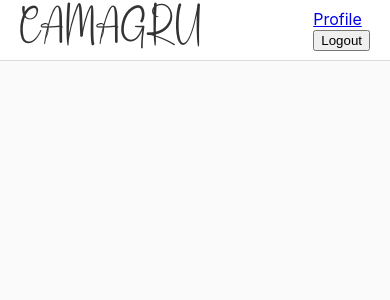
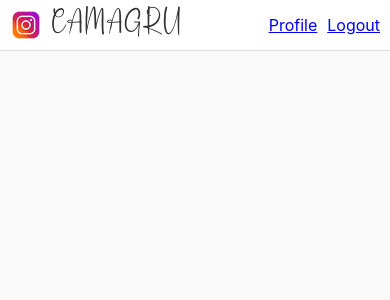
Before and after one commit to Robzzz95/camagru, a PHP site: page / in a window 390 px wide. Shown: the top 300 px of the page. Run offline with PHP 8.4, Linux system fonts and the light colour scheme; data that the repository does not hold is empty.

Commit message:
work in progress

```diff
--- a/src/core/Router.php
+++ b/src/core/Router.php
@@ -45,6 +45,10 @@ class Router
 				(new SettingsController())->index();
 				break;
 
+			case '/confirm':
+				require_once __DIR__ . '/../controllers/AuthController.php';
+				(new AuthController())->confirm();
+
 			default:
 				http_response_code(404);
 				echo 'Not found';
--- a/src/public/css/styles.css
+++ b/src/public/css/styles.css
@@ -14,6 +14,12 @@ body {
 	padding: 0 20px;
 }
 
+.nav-right {
+	display: flex;
+	gap: 10px;
+	align-items: center;
+}
+
 .profile-container {
 	max-width: 935px;
 	margin: 40px auto;
@@ -27,8 +33,8 @@ body {
 .avatar {
 	width: 150px;
 	height: 150px;
-	border-radius: 50%;
-	margin-right: 50px;
+	/* border-radius: 50%; */
+	/* margin-right: 50px; */
 }
 
 .profile-meta span {
@@ -37,22 +43,32 @@ body {
 
 @font-face {
 	font-family: 'Billabong';
-	src: url('/../assets/Billabong.otf') format('opentype');
+	src: url('../assets/Billabong.otf') format('opentype');
 	font-weight: normal;
 	font-style: normal;
 }
 
 .logo {
+	display: flex;
+	align-items: center;
+	gap: 10px;
 	font-family: 'Billabong', cursive;
-	font-size: 48px;
+	font-size: 32px;
 	color: #333;
-	letter-spacing: 1px;
+	letter-spacing: 2px;
+	text-decoration: none;
+}
+
+.logo-icon {
+	width: 32px;
+	height: 32px;
 }
 
 .gallery-grid {
   display: grid;
-  grid-template-columns: repeat(auto-fill, minmax(200px, 1fr));
-  gap: 1rem;
+  grid-template-columns: repeat(auto-fill, minmax(160px, 1fr));
+  gap: 10px;
+  padding: 10px;
 }
 
 button:disabled {
@@ -75,3 +91,38 @@ button:disabled {
 	font-size: 13px;
 	color: #444;
 }
+
+
+/* mobile */
+@media (max-width: 768px) {
+	.logo {
+		font-size: 32px;
+	}
+
+	.logo-icon {
+		width: 32px;
+		height: 32px;
+	}
+
+	.topbar {
+		height: 50px;
+		padding: 0 10px;
+	}
+
+	.avatar {
+	width: 90px;
+	height: 90px;
+	/* border-radius: 50%; */
+	/* margin-right: 50px; */
+	}
+
+	.nav-right {
+		display: flex;
+		gap: 10px;
+		align-items: center;
+	}
+
+	.gallery-grid {
+		grid-template-columns: repeat(2, 1fr);
+	}
+}
--- a/src/views/layout/header.php
+++ b/src/views/layout/header.php
@@ -1,6 +1,7 @@
 <!DOCTYPE html>
 <html lang="en">
 <head>
+	<meta name="viewport" content="width=device-width, initial-scale=1">
 	<meta charset="UTF-8">
 	<link rel="icon" href="/assets/favicon.ico">
 	<title>Camagru</title>
@@ -9,12 +10,16 @@
 <body>
 
 <nav class="topbar">
-	<div class="logo">CAMAGRU</div>
+	<a href="/" class="logo">
+		<img src="/assets/favicon.ico" class="logo-icon" alt="logo">
+		CAMAGRU
+	</a>
 	<div class="nav-right">
 		<a href="/profile">Profile</a>
-		<form method="post" action="/">
+		<a href="/logout">Logout</a>
+		<!-- <form method="post" action="/">
 			<input type="hidden" name="action" value="logout">
 			<button>Logout</button>
-		</form>
+		</form> -->
 	</div>
 </nav>
```
Also changed, not shown: src/controllers/AuthController.php (+16 -1 lines), src/services/AuthService.php (+13 -0 lines).
